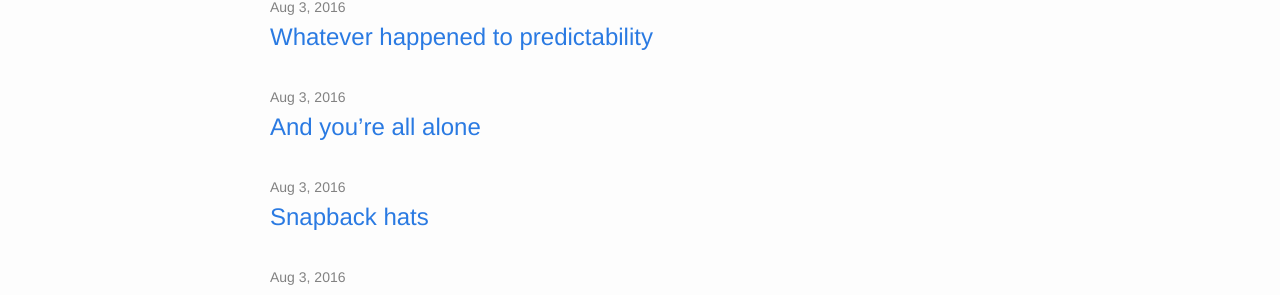
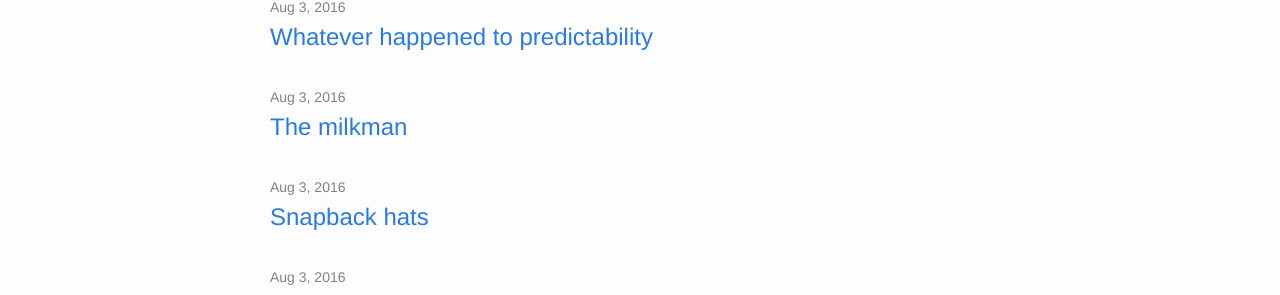
Before and after one commit to jcbpl/my-site, a Jekyll site: the page built from index.html, in a window 1280 px wide. Shown: the part 232-527 px from the top of the page. Built offline with Jekyll 4.4.1, drawn with Linux system fonts in a browser that asks for light colours.

Commit message:
Updated And Youre All Alone

```diff
--- a/_posts/2016-08-03-and-youre-all-alone.markdown
+++ b/_posts/2016-08-03-and-youre-all-alone.markdown
@@ -1,5 +1,5 @@
 ---
-title: And you’re all alone
+title: The milkman
 date: 2016-08-03 03:23:00 Z
 ---
 
```
